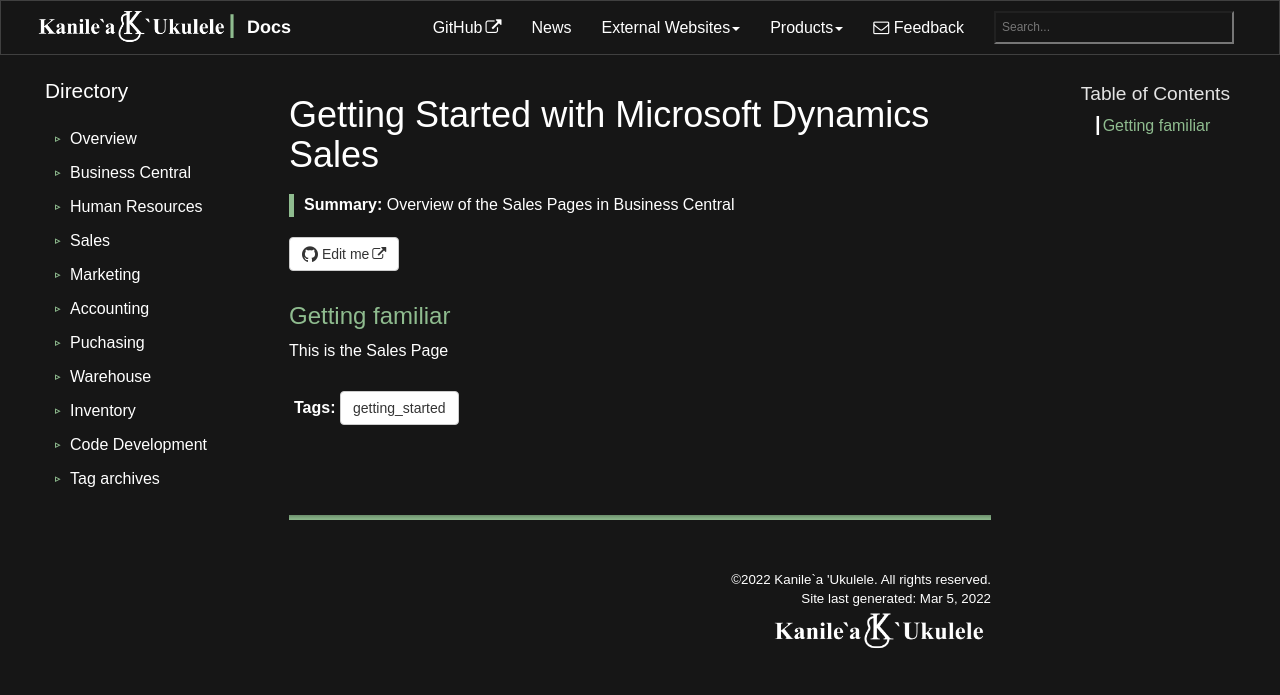
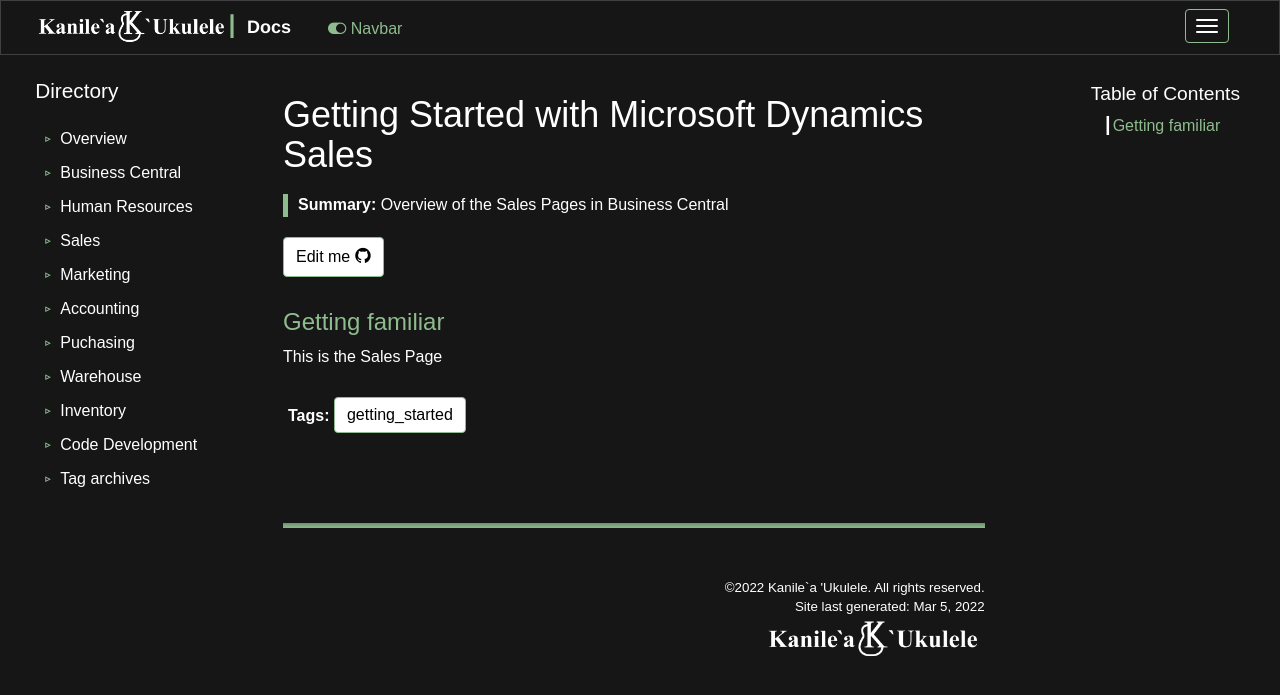
Before and after one commit to iokepasouza/KanileaDocs, a Jekyll site: the page built from pages/Sales/doc_GS_sales.md, in a window 1280 px wide. Shown: the top 695 px of the page. Built offline with Jekyll 4.4.1, drawn with Linux system fonts in a browser that asks for light colours; comment, search, counter and statistics services are not loaded.

Commit message:
content update

```diff
--- a/_includes/commento.html
+++ b/_includes/commento.html
@@ -1,3 +1,4 @@
+<!--
 {% unless page.comments == false %}
 <div id="commento"></div>
 <script src="https://cdn.commento.io/js/commento.js"></script>
@@ -6,3 +7,4 @@
 
 
 {% comment %} Copyright 2021 Google LLC {% endcomment %}
+-->
--- a/_includes/topnav.html
+++ b/_includes/topnav.html
@@ -15,16 +15,19 @@
             </button>
             <a class="fa fa-home fa-lg navbar-brand" href="index.html">&nbsp;
             <span class="projectTitle">{{site.topnav_title}}</span></a>
+                <!-- toggle sidebar button -->
+                <div class = col-md-2>
+                    <li><a id="tg-sb-link" href="#"><i id="tg-sb-icon" class="fa fa-toggle-on"></i> Navbar</a></li>
+                </div>
+                <!-- entries without drop-downs appear here -->
         </div>
 
         <div class="collapse navbar-collapse" id="bs-example-navbar-collapse-1">
             <ul class="nav navbar-nav navbar-right">
-                <!-- toggle sidebar button
-                <li><a id="tg-sb-link" href="#"><i id="tg-sb-icon" class="fa fa-toggle-on"></i> Switch Theme</a></li>
-                entries without drop-downs appear here -->
 
-{% assign topnav = site.data[page.topnav] %}
-{% assign topnav_dropdowns = site.data[page.topnav].topnav_dropdowns %}
+
+    {% assign topnav = site.data[page.topnav] %}
+    {% assign topnav_dropdowns = site.data[page.topnav].topnav_dropdowns %}
 
                 {% for entry in topnav.topnav %}
                 {% for item in entry.items %}
@@ -58,8 +61,8 @@
                 {% endfor %}
                 {% endfor %}
                 {% if site.feedback_disable == null or site.feedback_disable == false %}
-			{% include feedback.html %}
-		{% endif %}
+            {% include feedback.html %}
+        {% endif %}
                 <!--comment out this block if you want to hide search-->
                 <li>
                     <!--start search-->
--- a/_layouts/page.html
+++ b/_layouts/page.html
@@ -41,7 +41,7 @@
 
     {% if site.github_editme_path %}
 
-    <a target="_blank" rel="noopener" href="https://github.com/iokepasouza/KanileaDocs/blob/main/{{page.path}}" class="btn btn-default githubEditButton" role="button"><i class="fa fa-github fa-lg"></i> Edit me</a>
+    <a target="_blank" rel="noopener" href="https://github.com/iokepasouza/KanileaDocs/blob/main/{{page.path}}" class="btn btn-default githubEditButton" role="button"><i class="fa fa-github fa-lg"></i>Edit me</a>
 
     {% endif %}
 
--- a/css/customstyles.css
+++ b/css/customstyles.css
@@ -268,7 +268,7 @@
     font-weight: 500;
     font-size: 16px;
     font-size: 120%;
-    color: #e4e4e4;
+    color: #ffffff;
     text-align:center;
     margin-left:auto;
     margin-right:auto;
@@ -289,7 +289,7 @@
 
 .navbar-inverse .navbar-nav > li > a {
     background-color: transparent;
-    margin-top:9px;
+    margin-top: 10.3px;
 }
 
 .post-content .rssfeedLink {
@@ -329,6 +329,7 @@
 
 .nav > li {
     margin: 1px 0;
+    padding-left: .2px;
 }
 
 .nav > li li {
@@ -415,7 +416,7 @@
 
 .nav ul li a {
     border-top:1px solid #161616;
-    padding-left:35px;
+    padding-left:20%;
 }
 /* end sidebar */
 
@@ -541,7 +542,7 @@
 }
 
 a.dropdown-toggle, .navbar-inverse .navbar-nav > li > a  {
-    margin-left: 10px;
+    margin-right: 10px;
 }
 
 .navbar a:focus {
@@ -936,14 +937,15 @@
 }
 
 /* this part adds an icon after external links, using FontAwesome*/
-a[href^="http://"]:after, a[href^="https://"]:after {
-    content: "\f08e";
+a[href^="https://"]:after {
+    content: "\f09b";
     font-family: FontAwesome;
     font-weight: normal;
+    font-size: 18px;
     font-style: normal;
     display: inline-block;
     text-decoration: none;
-    padding-left: 3px;
+    padding-left: 5px;
 }
 
 /* Strip the outbound icon when this class is present */
@@ -1182,7 +1184,7 @@
     border: 1px solid transparent;
 }
 
-@media (max-width: 1200px) {
+@media (max-width: 1280px) {
     .navbar-header {
         float: none;
     }
@@ -1217,14 +1219,14 @@
         display:block !important;
     }
 }
-@media (min-width: 992px) {
+@media (min-width: 200px) {
     .col-md-1, .col-md-2, .col-md-3, .col-md-4, .col-md-5, .col-md-6, .col-md-7, .col-md-8, .col-md-9, .col-md-10, .col-md-11, .col-md-12 {
       float: left;
       position: sticky;
       top: 3rem;
     }
     .col-md-12 {
-      width: 100%;
+      width: 75%;
     }
     .col-md-11 {
       width: 91.66666667%;
@@ -1233,7 +1235,7 @@
       width: 83.33333333%;
     }
     .col-md-9 {
-      width: 60%;
+      width: 59%;
     }
     .col-md-8 {
       width: 66.66666667%;
@@ -1248,7 +1250,7 @@
       width: 41.66666667%;
     }
     .col-md-4 {
-      width: 20%;
+      width: 21%;
       position: sticky;
       top: 3rem;
       float: right;
@@ -1257,7 +1259,7 @@
       width: 20%;
     }
     .col-md-2 {
-      width: 16.66666667%;
+      width: 25%;
     }
     .col-md-1 {
       width: 8.33333333%;
@@ -1389,7 +1391,7 @@
 
 .fa-home:before{
     content:"\2503";
-    padding-left: 18rem;
+    padding-left: 19rem;
     font-size: 20px;
     color: darkseagreen;
 }
@@ -1402,3 +1404,31 @@
     color: #fff;
     background-color: #08080800;
 }
+
+.col-md-2 {
+    color: rgba(255, 0, 0, 0);
+    padding-left: 0px;
+    padding-bottom: 1rem;
+    padding-right: 0rem;
+}
+
+.navbar-header {
+    min-width: 386px;
+}
+
+.fa-github:before {
+    content: none;
+}
+
+.btn-default {
+    color: #000;
+    background-color: #fff;
+    border-color: darkseagreen;
+    font-size: 16px;
+}
+
+.btn-default:hover {
+    color: #000;
+    background-color: darkseagreen;
+    text-decoration: underline;
+}
--- a/css/theme-blk.css
+++ b/css/theme-blk.css
@@ -124,11 +124,11 @@
 }
 
 .navbar-inverse .navbar-toggle:focus, .navbar-inverse .navbar-toggle:hover {
-    background-color: #9f0000;
+    background-color: darkseagreen;
 }
 
 .navbar-inverse .navbar-toggle {
-    border-color: #9f0000;
+    border-color: darkseagreen;
 }
 
 body {
@@ -171,12 +171,17 @@
 @media (min-width:1200px) {
     .container {
         width: auto;
-        margin-left: 3rem;
-        margin-right: 3rem;
+        margin-left: 2rem;
+        margin-right: 2rem;
     }
 }
 
 a {
-    color: darkseagreen;
+    color:darkseagreen;
     text-decoration: none;
 }
+
+a:hover {
+    color: #fff;
+    text-decoration: underline;
+}
```
Also changed, not shown: pages/Sales/doc_GS_sales.md (renamed from pages/Business_Central/Sales/doc_GS_sales.md).
